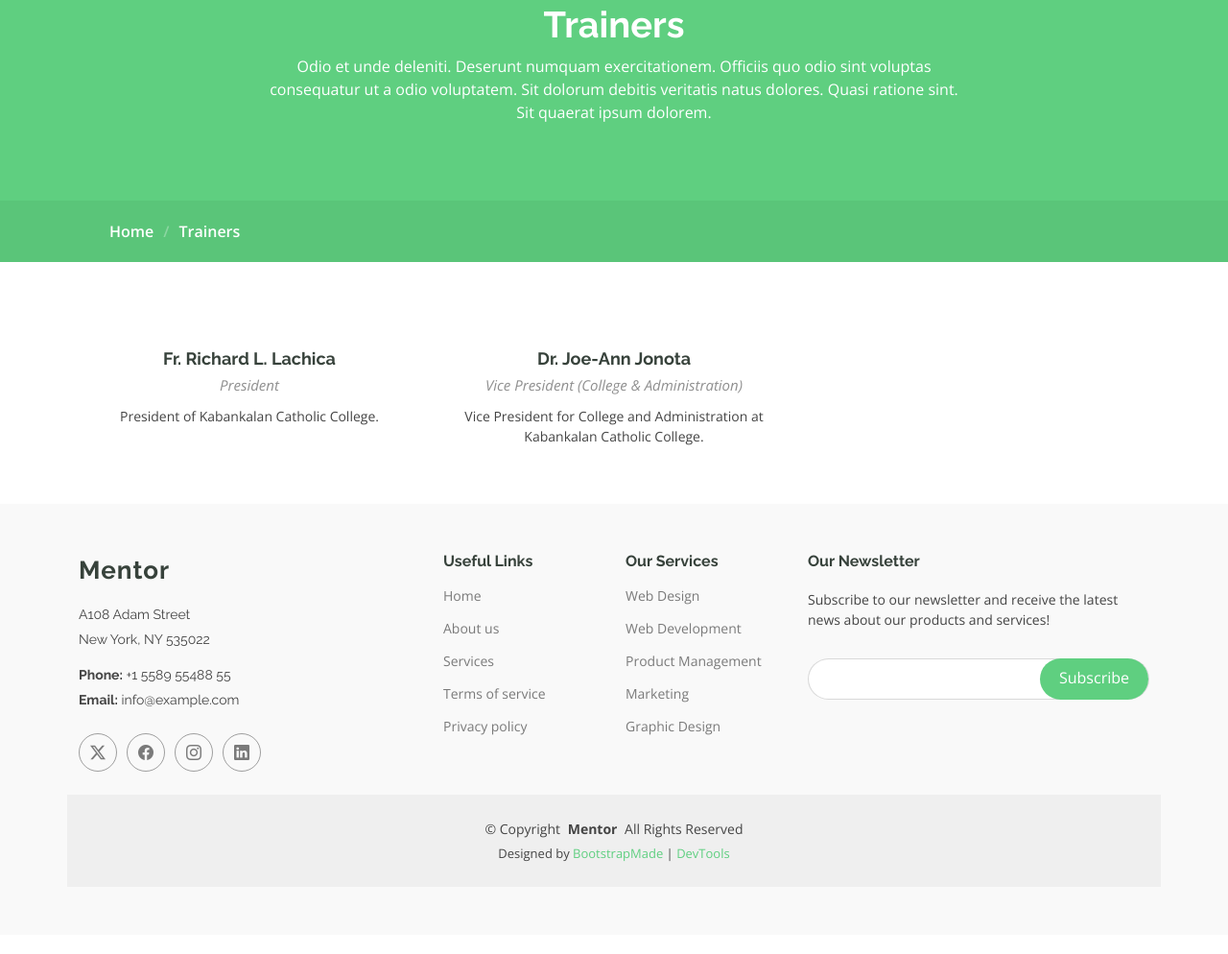
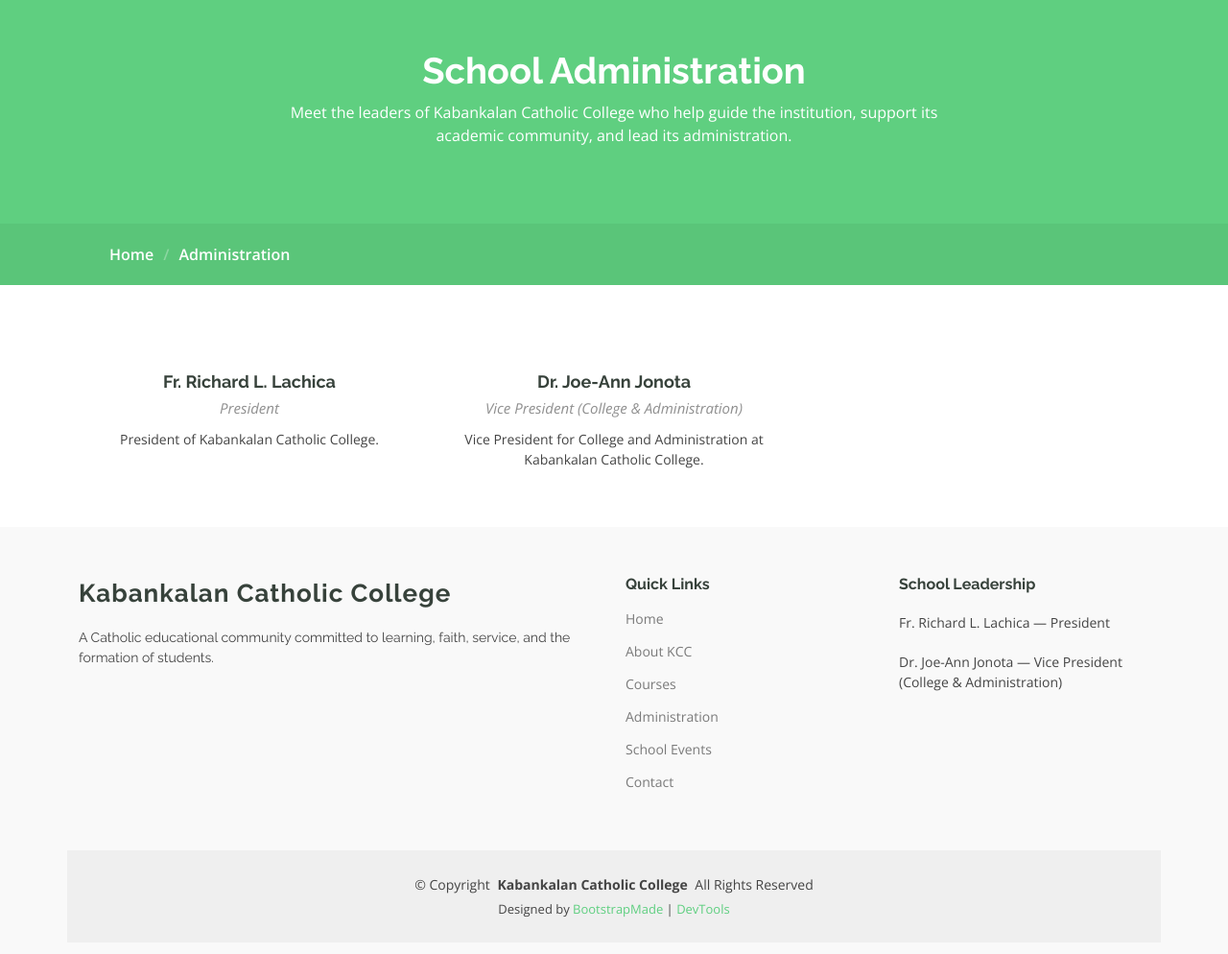
Before and after one commit to Del468/ponje-project-2, a plain HTML site: page trainers.html in a window 1280 px wide. Shown: the part 168-1162 px from the top of the page at 96% size. Drawn offline with nearby package versions, Linux system fonts and the light colour scheme.

Commit message:
update the trainer

```diff
--- a/trainers.html
+++ b/trainers.html
@@ -4,9 +4,9 @@
 <head>
   <meta charset="utf-8">
   <meta content="width=device-width, initial-scale=1.0" name="viewport">
-  <title>Trainers - Mentor Bootstrap Template</title>
-  <meta name="description" content="">
-  <meta name="keywords" content="">
+  <title>Administration - Kabankalan Catholic College</title>
+  <meta name="description" content="Meet the administration of Kabankalan Catholic College.">
+  <meta name="keywords" content="Kabankalan Catholic College, administration, president, vice president">
 
   <!-- Favicons -->
   <link href="assets/img/favicon.png" rel="icon">
@@ -44,7 +44,7 @@
       <a href="index.html" class="logo d-flex align-items-center me-auto">
         <!-- Uncomment the line below if you also wish to use an image logo -->
         <!-- <img src="assets/img/logo.webp" alt=""> -->
-        <h1 class="sitename">Mentor</h1>
+        <h1 class="sitename">Kabankalan Catholic College</h1>
       </a>
 
       <nav id="navmenu" class="navmenu">
@@ -52,7 +52,7 @@
           <li><a href="index.html">Home<br></a></li>
           <li><a href="about.html">About</a></li>
           <li><a href="courses.html">Courses</a></li>
-          <li><a href="trainers.html" class="active">Trainers</a></li>
+          <li><a href="trainers.html" class="active">Administration</a></li>
           <li><a href="events.html">Events</a></li>
           <li><a href="pricing.html">Pricing</a></li>
           <li class="dropdown"><a href="#"><span>Dropdown</span> <i class="bi bi-chevron-down toggle-dropdown"></i></a>
@@ -77,7 +77,7 @@
         <i class="mobile-nav-toggle d-xl-none bi bi-list"></i>
       </nav>
 
-      <a class="btn-getstarted" href="courses.html">Get Started</a>
+      <a class="btn-getstarted" href="contact.html">Contact Us</a>
 
     </div>
   </header>
@@ -90,8 +90,8 @@
         <div class="container">
           <div class="row d-flex justify-content-center text-center">
             <div class="col-lg-8">
-              <h1>Trainers</h1>
-              <p class="mb-0">Odio et unde deleniti. Deserunt numquam exercitationem. Officiis quo odio sint voluptas consequatur ut a odio voluptatem. Sit dolorum debitis veritatis natus dolores. Quasi ratione sint. Sit quaerat ipsum dolorem.</p>
+              <h1>School Administration</h1>
+              <p class="mb-0">Meet the leaders of Kabankalan Catholic College who help guide the institution, support its academic community, and lead its administration.</p>
             </div>
           </div>
         </div>
@@ -100,7 +100,7 @@
         <div class="container">
           <ol>
             <li><a href="index.html">Home</a></li>
-            <li class="current">Trainers</li>
+            <li class="current">Administration</li>
           </ol>
         </div>
       </nav>
@@ -141,62 +141,37 @@
 
     <div class="container footer-top">
       <div class="row gy-4">
-        <div class="col-lg-4 col-md-6 footer-about">
+        <div class="col-lg-6 col-md-6 footer-about">
           <a href="index.html" class="logo d-flex align-items-center">
-            <span class="sitename">Mentor</span>
+            <span class="sitename">Kabankalan Catholic College</span>
           </a>
-          <div class="footer-contact pt-3">
-            <p>A108 Adam Street</p>
-            <p>New York, NY 535022</p>
-            <p class="mt-3"><strong>Phone:</strong> <span>+1 5589 55488 55</span></p>
-            <p><strong>Email:</strong> <span>info@example.com</span></p>
-          </div>
-          <div class="social-links d-flex mt-4">
-            <a href=""><i class="bi bi-twitter-x"></i></a>
-            <a href=""><i class="bi bi-facebook"></i></a>
-            <a href=""><i class="bi bi-instagram"></i></a>
-            <a href=""><i class="bi bi-linkedin"></i></a>
-          </div>
+          <p class="pt-3">A Catholic educational community committed to learning, faith, service, and the formation of students.</p>
         </div>
 
-        <div class="col-lg-2 col-md-3 footer-links">
-          <h4>Useful Links</h4>
+        <div class="col-lg-3 col-md-3 footer-links">
+          <h4>Quick Links</h4>
           <ul>
-            <li><a href="#">Home</a></li>
-            <li><a href="#">About us</a></li>
-            <li><a href="#">Services</a></li>
-            <li><a href="#">Terms of service</a></li>
-            <li><a href="#">Privacy policy</a></li>
+            <li><a href="index.html">Home</a></li>
+            <li><a href="about.html">About KCC</a></li>
+            <li><a href="courses.html">Courses</a></li>
+            <li><a href="trainers.html">Administration</a></li>
+            <li><a href="events.html">School Events</a></li>
+            <li><a href="contact.html">Contact</a></li>
           </ul>
         </div>
 
-        <div class="col-lg-2 col-md-3 footer-links">
-          <h4>Our Services</h4>
+        <div class="col-lg-3 col-md-3 footer-links">
+          <h4>School Leadership</h4>
           <ul>
-            <li><a href="#">Web Design</a></li>
-            <li><a href="#">Web Development</a></li>
-            <li><a href="#">Product Management</a></li>
-            <li><a href="#">Marketing</a></li>
-            <li><a href="#">Graphic Design</a></li>
+            <li><span>Fr. Richard L. Lachica — President</span></li>
+            <li><span>Dr. Joe-Ann Jonota — Vice President (College &amp; Administration)</span></li>
           </ul>
         </div>
-
-        <div class="col-lg-4 col-md-12 footer-newsletter">
-          <h4>Our Newsletter</h4>
-          <p>Subscribe to our newsletter and receive the latest news about our products and services!</p>
-          <form action="#" method="post" class="email-form">
-            <div class="newsletter-form"><input type="email" name="email"><input type="submit" value="Subscribe"></div>
-            <div class="loading">Loading</div>
-            <div class="error-message"></div>
-            <div class="sent-message">Your subscription request has been sent. Thank you!</div>
-          </form>
-        </div>
-
       </div>
     </div>
 
     <div class="container copyright text-center mt-4">
-      <p>© <span>Copyright</span> <strong class="px-1 sitename">Mentor</strong> <span>All Rights Reserved</span></p>
+      <p>© <span>Copyright</span> <strong class="px-1 sitename">Kabankalan Catholic College</strong> <span>All Rights Reserved</span></p>
       <div class="credits">
         <!-- All the links in the footer should remain intact. -->
         <!-- You can delete the links only if you've purchased the pro version. -->
```
